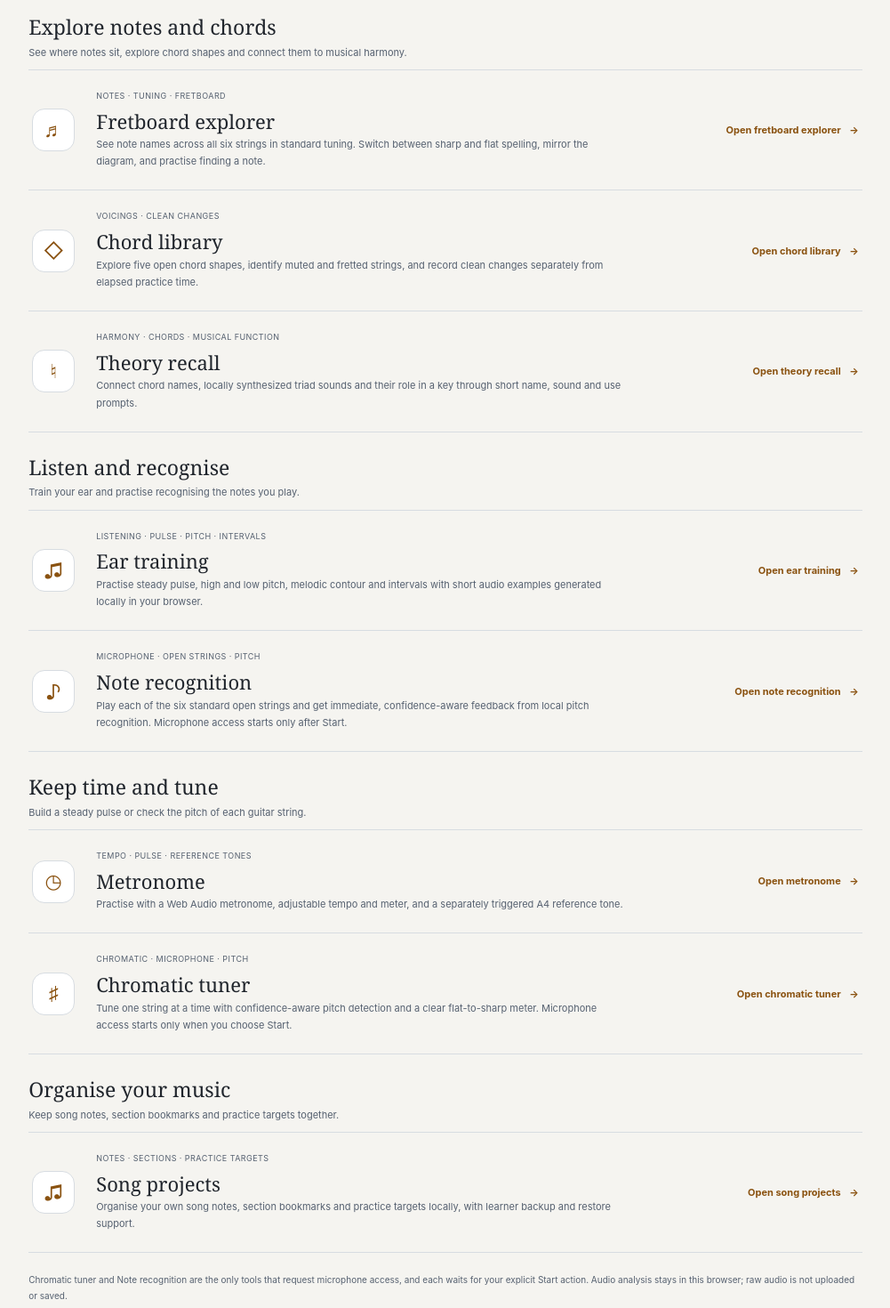
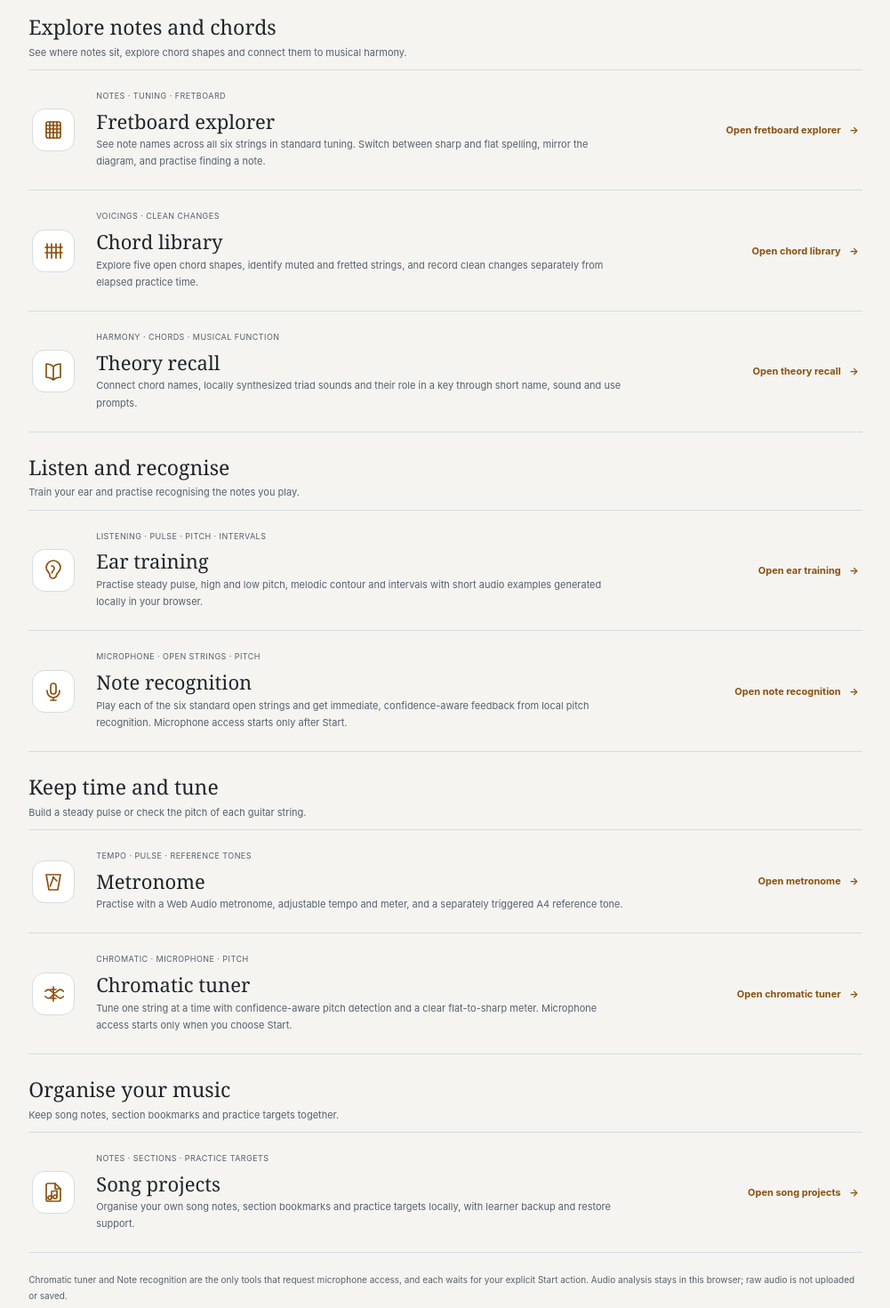
Before and after one commit to leenusdarnal/guitarlab, a SvelteKit app: page /tools in a window 1280 px wide. Shown: the part 340-1810 px from the top of the page at 89% size, without its empty margins (139-1140 px from the left). Built offline with nearby package versions, Linux system fonts and the light colour scheme.

Commit message:
fix(ux): replace Tools hub glyphs with SVG icons

```diff
--- a/src/routes/tools/+page.svelte
+++ b/src/routes/tools/+page.svelte
@@ -1,5 +1,6 @@
 <script lang="ts">
   import { resolve } from '$app/paths';
+  import Icon from '$lib/components/Icon.svelte';
 </script>
 
 <svelte:head>
@@ -28,7 +29,7 @@
     </header>
     <div class="tool-list">
     <article class="tool-row">
-      <div class="tool-symbol" aria-hidden="true">♬</div>
+      <div class="tool-symbol" aria-hidden="true"><Icon name="fretboard" /></div>
       <div class="tool-copy">
         <div class="tool-meta"><span>Notes · Tuning · Fretboard</span></div>
         <h2>Fretboard explorer</h2>
@@ -40,7 +41,7 @@
       <a class="open-tool" href={resolve('/tools/fretboard')}>Open fretboard explorer <span aria-hidden="true">→</span></a>
     </article>
     <article class="tool-row">
-      <div class="tool-symbol" aria-hidden="true">◇</div>
+      <div class="tool-symbol" aria-hidden="true"><Icon name="chord" /></div>
       <div class="tool-copy">
         <div class="tool-meta"><span>Voicings · Clean changes</span></div>
         <h2>Chord library</h2>
@@ -52,7 +53,7 @@
       <a class="open-tool" href={resolve('/tools/chords')}>Open chord library <span aria-hidden="true">→</span></a>
     </article>
     <article class="tool-row">
-      <div class="tool-symbol" aria-hidden="true">♮</div>
+      <div class="tool-symbol" aria-hidden="true"><Icon name="theory" /></div>
       <div class="tool-copy">
         <div class="tool-meta"><span>Harmony · Chords · Musical function</span></div>
         <h2>Theory recall</h2>
@@ -73,7 +74,7 @@
     </header>
     <div class="tool-list">
     <article class="tool-row">
-      <div class="tool-symbol" aria-hidden="true">♫</div>
+      <div class="tool-symbol" aria-hidden="true"><Icon name="ear" /></div>
       <div class="tool-copy">
         <div class="tool-meta"><span>Listening · Pulse · Pitch · Intervals</span></div>
         <h2>Ear training</h2>
@@ -85,7 +86,7 @@
       <a class="open-tool" href={resolve('/tools/ear-training')}>Open ear training <span aria-hidden="true">→</span></a>
     </article>
     <article class="tool-row">
-      <div class="tool-symbol" aria-hidden="true">♪</div>
+      <div class="tool-symbol" aria-hidden="true"><Icon name="microphone" /></div>
       <div class="tool-copy">
         <div class="tool-meta"><span>Microphone · Open strings · Pitch</span></div>
         <h2>Note recognition</h2>
@@ -106,7 +107,7 @@
     </header>
     <div class="tool-list">
     <article class="tool-row">
-      <div class="tool-symbol" aria-hidden="true">◷</div>
+      <div class="tool-symbol" aria-hidden="true"><Icon name="metronome" /></div>
       <div class="tool-copy">
         <div class="tool-meta"><span>Tempo · Pulse · Reference tones</span></div>
         <h2>Metronome</h2>
@@ -118,7 +119,7 @@
       <a class="open-tool" href={resolve('/tools/metronome')}>Open metronome <span aria-hidden="true">→</span></a>
     </article>
     <article class="tool-row">
-      <div class="tool-symbol" aria-hidden="true">♯</div>
+      <div class="tool-symbol" aria-hidden="true"><Icon name="tuner" /></div>
       <div class="tool-copy">
         <div class="tool-meta"><span>Chromatic · Microphone · Pitch</span></div>
         <h2>Chromatic tuner</h2>
@@ -139,7 +140,7 @@
     </header>
     <div class="tool-list">
     <article class="tool-row">
-      <div class="tool-symbol" aria-hidden="true">♫</div>
+      <div class="tool-symbol" aria-hidden="true"><Icon name="song" /></div>
       <div class="tool-copy">
         <div class="tool-meta"><span>Notes · Sections · Practice targets</span></div>
         <h2>Song projects</h2>
```
